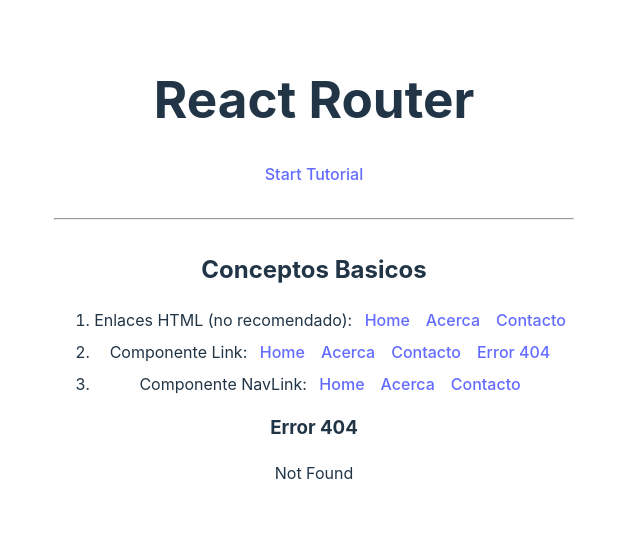
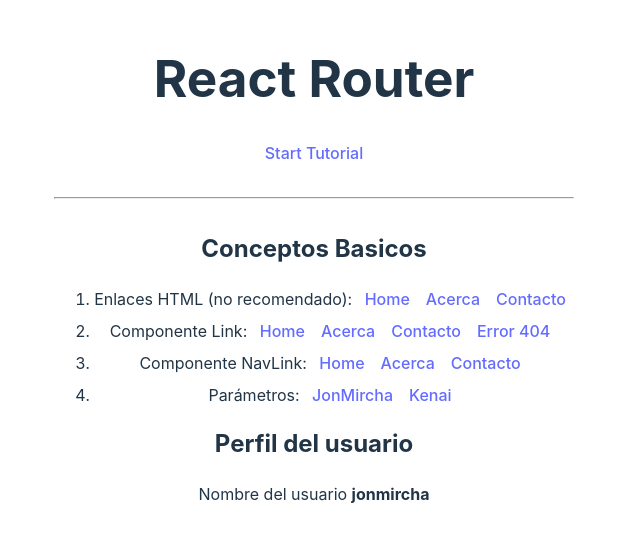
Before and after one commit to oyham/React-by-JonMircha-2, a React (Vite) app: page /usuario/jonmircha in a window 1280 px wide. Before the commit this address had no page. Shown: the part 131-672 px from the top of the page, without its empty margins (326-966 px from the left). Built offline with nearby package versions, Linux system fonts and the light colour scheme.

Commit message:
57 React Router

```diff
--- a/src/components/ConceptosBasicos.jsx
+++ b/src/components/ConceptosBasicos.jsx
@@ -5,6 +5,7 @@
 import Contacto from '../pages/Contacto'
 import Error404 from '../pages/Error404'
 import MenuConceptos from './MenuConceptos'
+import Usuario from '../pages/Usuario'
 
 const ConceptosBasicos = () => {
 
@@ -17,6 +18,7 @@
                     <Route path="/" element={<Home />}/>
                     <Route path="/acerca" element={<Acerca />}/>
                     <Route path="/contacto" element={<Contacto />}/>
+                    <Route path="/usuario/:username" element={<Usuario />}/>
                     <Route path="*" element={<Error404 />}/>
                 </Routes>
             </Router>
--- a/src/components/MenuConceptos.jsx
+++ b/src/components/MenuConceptos.jsx
@@ -20,9 +20,14 @@
         </li>
         <li>
           <span>Componente NavLink: </span>
-          <NavLink to="/" activeClassName="active">Home</NavLink>
-          <NavLink to="/acerca" activeClassName="active">Acerca</NavLink>
-          <NavLink to="/contacto" activeClassName="active">Contacto</NavLink>
+          <NavLink to="/">Home</NavLink>
+          <NavLink to="/acerca">Acerca</NavLink>
+          <NavLink to="/contacto">Contacto</NavLink>
+        </li>
+        <li>
+          <span>Parámetros: </span>
+          <Link to="/usuario/jonmircha">JonMircha</Link>
+          <Link to="/usuario/kenai">Kenai</Link>
         </li>
       </ol>
     </nav>
--- /dev/null
+++ b/src/pages/Usuario.jsx
@@ -0,0 +1,16 @@
+import React from 'react'
+import { useParams } from 'react-router-dom'
+
+const Usuario = () => {
+    // let params = useParams()
+    // console.log(params)
+    let { username } = useParams()
+    return (
+        <div>
+            <h2>Perfil del usuario</h2>
+            <p>Nombre del usuario <b>{username}</b></p>
+        </div>
+    )
+}
+
+export default Usuario
```
Also changed, not shown: 1 other file (tests, documents, lock files or other folders).
